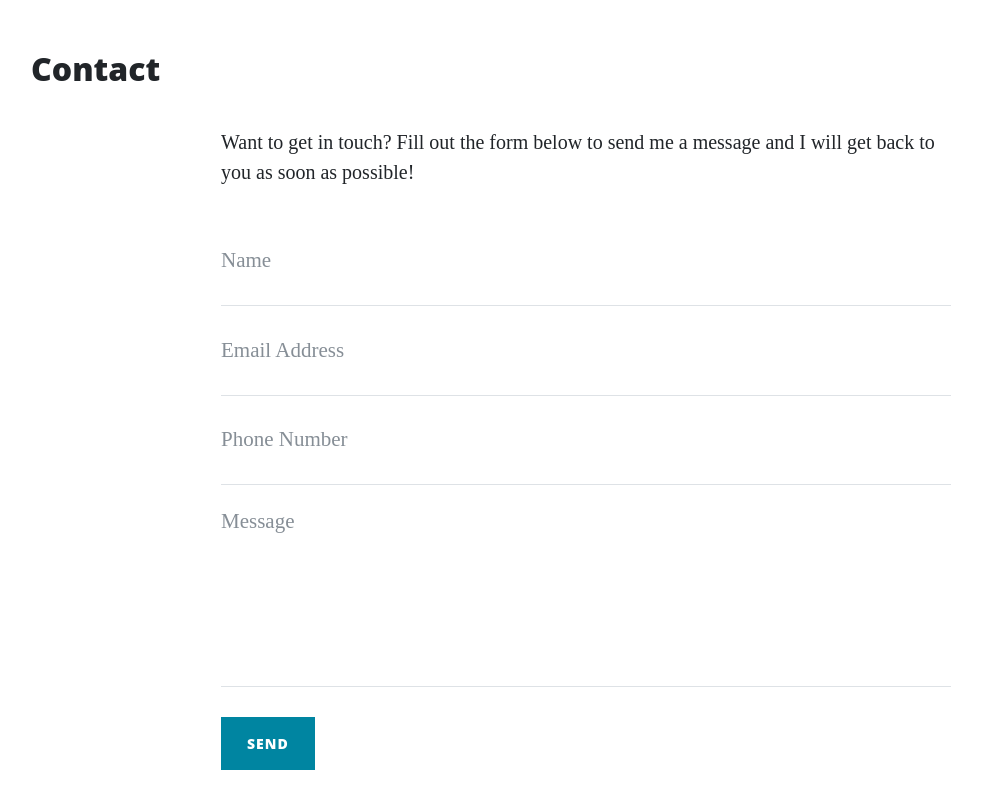
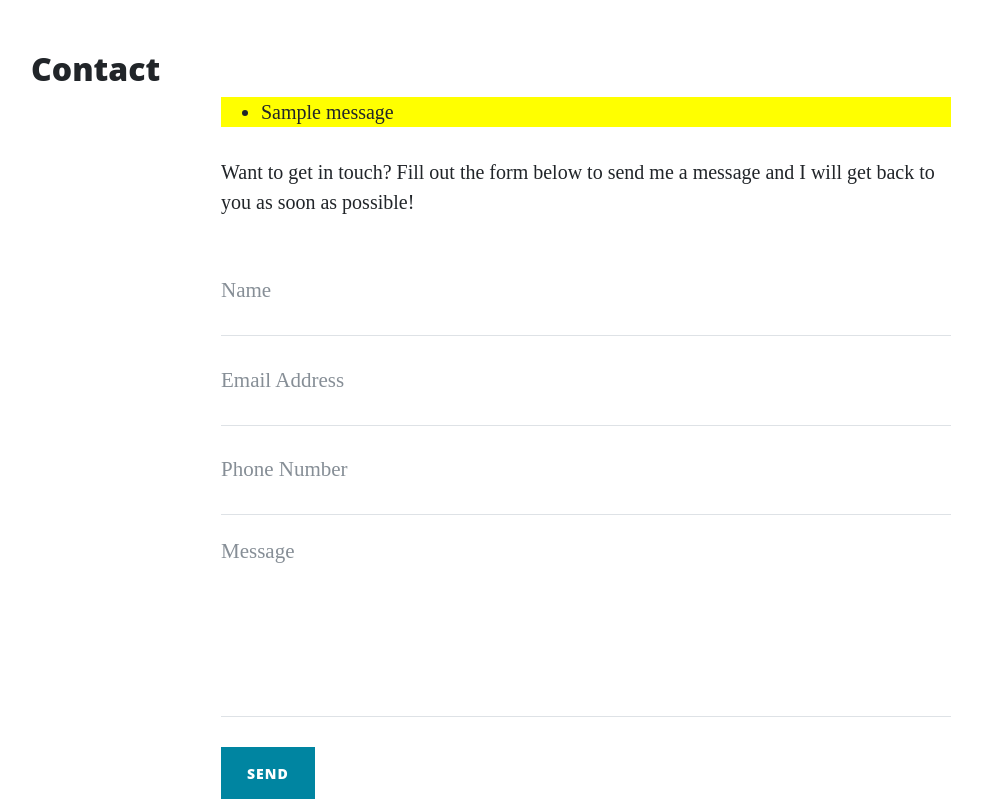
Before and after one commit to pauldmnn/flask-lesson, a Flask app: page /contact in a window 1280 px wide. Shown: the part 628-1427 px from the top of the page, without its empty margins (54-1036 px from the left). Run offline with Flask 3, Linux system fonts and the light colour scheme; one stand-in notice (Sample message) is shown; some libraries are stand-ins or nearby versions.

Commit message:
complete the contact page

```diff
--- a/run.py
+++ b/run.py
@@ -2,11 +2,14 @@ import os
 import json
 
 # First import flask class
-from flask import Flask, render_template, request
+from flask import Flask, render_template, request, flash
+if os.path.exists("env.py"):
+    import env
 
 # Creat an instance of this and store it in a variable called app.
 # The first argument is the name of the application module
 app = Flask(__name__)
+app.secret_key = os.environ.get("SECRET_KEY")
 
 @app.route("/")
 def index():
@@ -35,7 +38,8 @@ def about_member(member_name):
 @app.route("/contact", methods=["GET", "POST"])
 def contact():
     if request.method == "POST":
-        print(request.form["email"])
+        flash("Thanks {}, we have received your message!".format(
+            request.form.get("name")))
 
     return render_template("contact.html", page_title="Contact")
 
--- a/static/css/style.css
+++ b/static/css/style.css
@@ -1,3 +1,7 @@
 .col-md-5 img {
     width: 100%;
 }
+
+.flashes {
+    background-color: yellow;
+}
--- a/templates/contact.html
+++ b/templates/contact.html
@@ -4,6 +4,15 @@
 
 	<div class="row">
 		<div class="col-lg-8 col-md-10 mx-auto">
+            {% with messages = get_flashed_messages() %}
+                {% if messages %}
+                    <ul class="flashes">
+                        {% for message in messages %}
+                            <li>{{ message }}</li>
+                        {% endfor %}
+                    </ul>
+                {% endif %}
+            {% endwith %}
 			<p>Want to get in touch? Fill out the form below to send me a message and I will get back to you as soon as possible!</p>
 			<form method="POST" name="sentMessage" id="contactForm" novalidate>
 				<div class="control-group">
```
Also changed, not shown: 1 other file.
